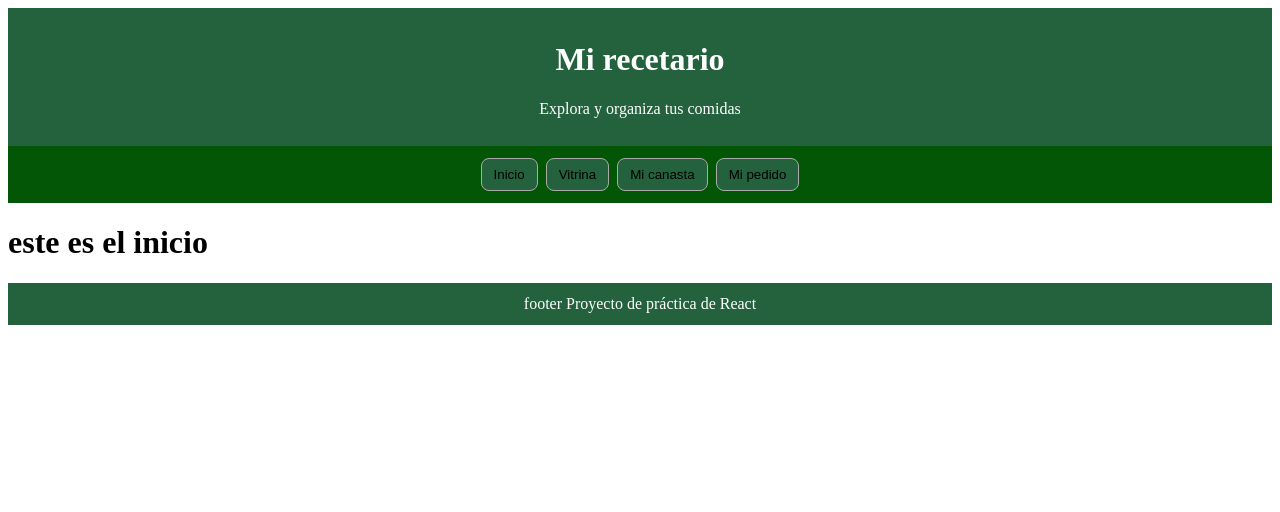
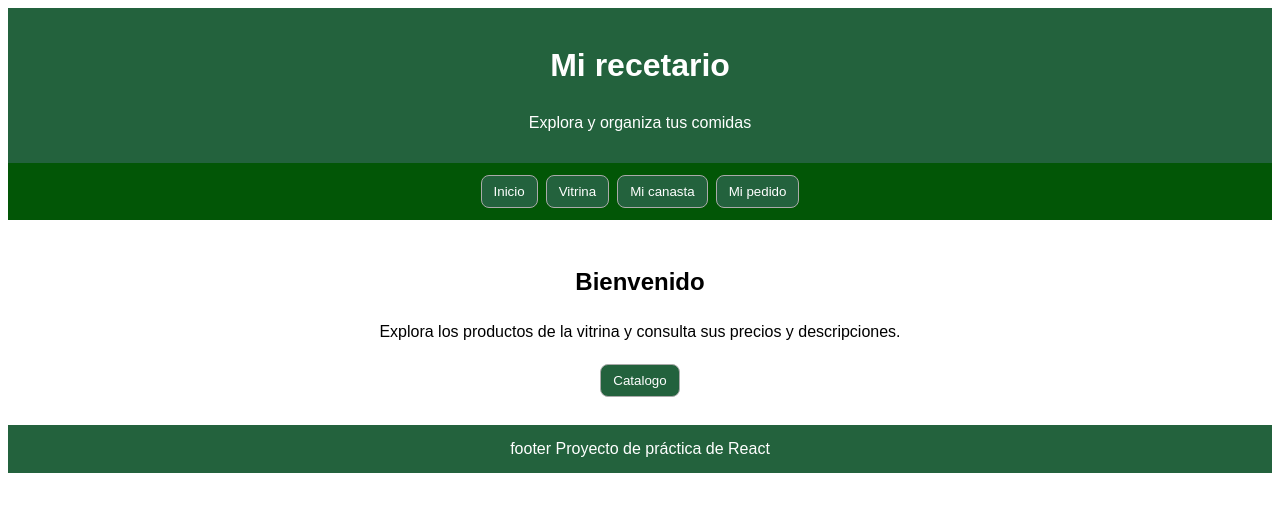
Before and after one commit to roni-cuellar/Examen_f, a React (Vite) app: page / in a window 1280 px wide. Shown: the top 512 px of the page. Built offline with nearby package versions, Linux system fonts and the light colour scheme.

Commit message:
pagina de inicio con un boton

```diff
--- a/src/index.css
+++ b/src/index.css
@@ -18,8 +18,19 @@ nav button {
   margin: 4px;
   padding: 8px 12px;
   cursor: pointer;
+  color: white;
 }
 
+
+.inicio {
+  padding: 24px;
+  text-align: center;
+}
+
+.inicio a {
+  color: #23623d;
+  font-weight: bold;
+}
 
 .producto-card {
   max-width: 320px;
@@ -44,3 +55,20 @@ nav button {
   color: #23623d;
   font-weight: bold;
 }
+
+body {
+  font-family: Arial, sans-serif;
+  background-color: white;
+  color: rgb(0, 0, 0);
+  line-height: 1.5;
+}
+
+button {
+  background-color: #23623d;
+  border: 1px solid #aaa;
+  border-radius: 8px;
+  margin: 4px;
+  padding: 8px 12px;
+  cursor: pointer;
+  color: white;
+}
--- a/src/pages/Inicio.jsx
+++ b/src/pages/Inicio.jsx
@@ -1,10 +1,13 @@
+import { Link } from 'react-router-dom';
 
 function Inicio() {
-    return (
-        <div>
-            <h1>este es el inicio</h1>
-        </div>
-    )
+  return (
+    <section className="inicio">
+      <h1>Bienvenido</h1>
+      <p>Explora los productos de la vitrina y consulta sus precios y descripciones.</p>
+      <button type="button" onClick={() => navigate('/vitrina')}>Catalogo</button>
+    </section>
+  );
 }
 
-export default Inicio
+export default Inicio;
```
